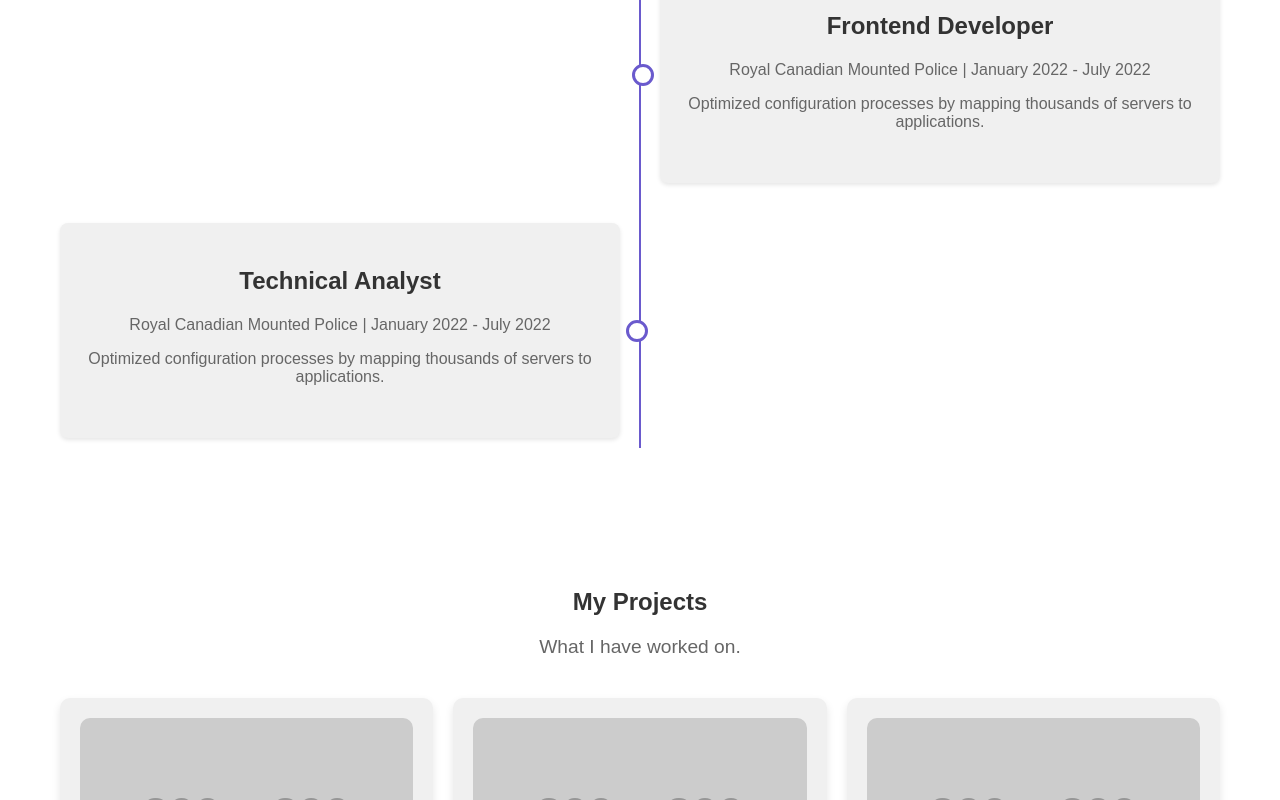
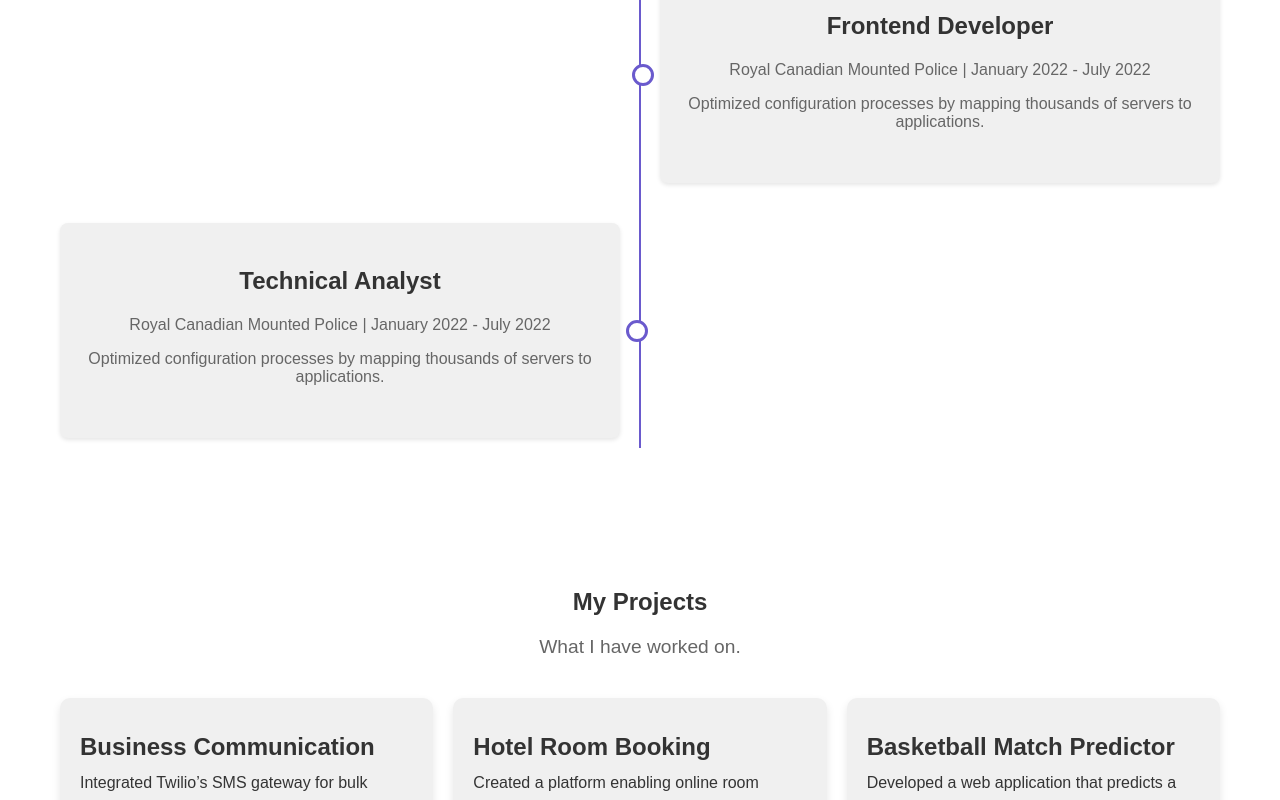
Before and after one commit to SenoussiAl/Portfolio-Website, a React (Create React App) app in the folder my-portfolio/: page / in a window 1280 px wide. Shown: the part 2000-2800 px from the top of the page. Built offline with nearby package versions, Linux system fonts and the light colour scheme; the HTML template or start-up script is replaced by a standard one.

Commit message:
Modified projects

```diff
--- a/my-portfolio/src/components/Projects.js
+++ b/my-portfolio/src/components/Projects.js
@@ -1,30 +1,33 @@
 import React from 'react';
 import '../styles/Projects.css';
 
-import GitHubIcon from '@mui/icons-material/GitHub';
 
 const Projects = () => {
     const projects = [
         {
-            name: "Customer Relation Management",
-            image: "https://via.placeholder.com/300",
+            name: "Business Communication",
             summary: "Integrated Twilio’s SMS gateway for bulk messaging, scheduled notifications, and customer response tracking.",
-            githubLink: "https://github.com/your-repo-link",
-            technologies: "Java, Spring Boot, React.js, TypeScript, MongoDB, PostgreSQL, Twilio, Docker, Azure Active Directory",
+            technologies: "Java, Spring Boot, React.js, TypeScript, MongoDB, PostgreSQL, Twilio",
         },
         {
-            name: "Hotel Room Booking Website",
-            image: "https://via.placeholder.com/300",
+            name: "Hotel Room Booking",
             summary: "Created a platform enabling online room searches, reservations, and secure payments.",
-            githubLink: "https://github.com/your-repo-link",
-            technologies: "Spring Boot, React.js, TypeScript, Java, Docker, PostgreSQL, WebSocket",
+            technologies: "Spring Boot, React.js, TypeScript, Java, Docker, PostgreSQL",
         },
         {
             name: "Basketball Match Predictor",
-            image: "https://via.placeholder.com/300",
             summary: "Developed a web application that predicts a basketball match's results for an upcoming game based on historical data and current conditions.",
-            githubLink: "https://github.com/your-repo-link",
             technologies: "Python, TensorFlow, Scikit-Learn, Django, React.js, Pandas",
+        },
+        {
+            name: "AI-Powered Movie Recommender",
+            summary: "Developed a web application Users rate movies, AI recommends based on preferences.",
+            technologies: "Python, TensorFlow, Scikit-Learn, Django, React.js, Pandas",
+        },
+        {
+            name: "Browser Ad Blocker Extension",
+            summary: "Extension to block ads on web pages using filter lists.",
+            technologies: "JavaScript, Manifest V3 (Chrome Extensions API)",
         },
     ];
 
@@ -35,13 +38,9 @@ const Projects = () => {
             <div className="projects-grid">
                 {projects.map((project, index) => (
                     <div key={index} className="project-card">
-                        <img src={project.image} alt={project.name} className="project-image" />
                         <h3 className="project-name">{project.name}</h3>
                         <p className="project-summary">{project.summary}</p>
                         <p className="project-technologies"><strong>Technologies:</strong> {project.technologies}</p>
-                        <a href={project.githubLink} target="_blank" rel="noopener noreferrer" className="github-link">
-                            <GitHubIcon className="github-icon" />
-                        </a>
                     </div>
                 ))}
             </div>
--- a/my-portfolio/src/styles/Projects.css
+++ b/my-portfolio/src/styles/Projects.css
@@ -47,7 +47,7 @@
 
 .project-summary {
     font-size: 1rem;
-    color: #555;
+    color: #343434;
     line-height: 1.5;
     margin-bottom: 10px;
 }
```
